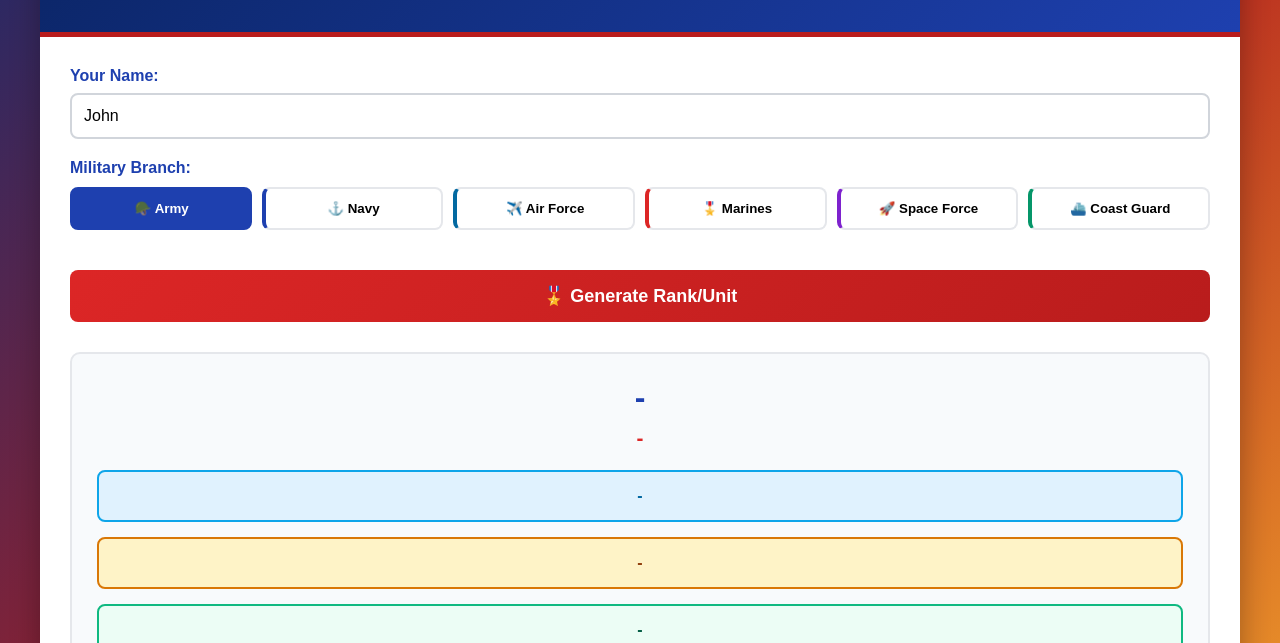
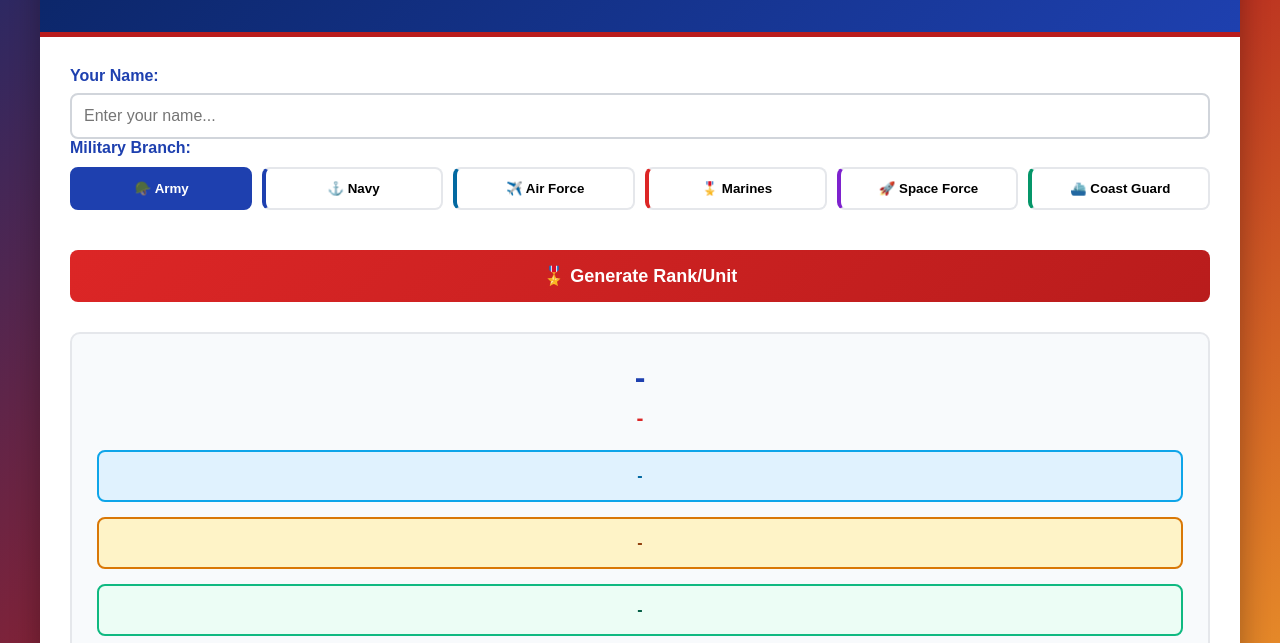
Before and after one commit to AlanAkmil/US-Military-Rank-Generator, a plain HTML site: page index.html in a window 1280 px wide. Shown: the part 157-800 px from the top of the page. Drawn offline with Linux system fonts and the light colour scheme.

Commit message:
Update index.html

```diff
--- a/index.html
+++ b/index.html
@@ -415,7 +415,7 @@
             <div class="input-section">
                 <div class="input-group">
                     <label id="nameLabel">Your Name:</label>
-                    <input type="text" id="soldierName" placeholder="Enter your name..." value="John">
+                    <input type="text" id="soldierName" placeholder="Enter your name..." value
                 </div>
 
                 <div class="input-group">
```
